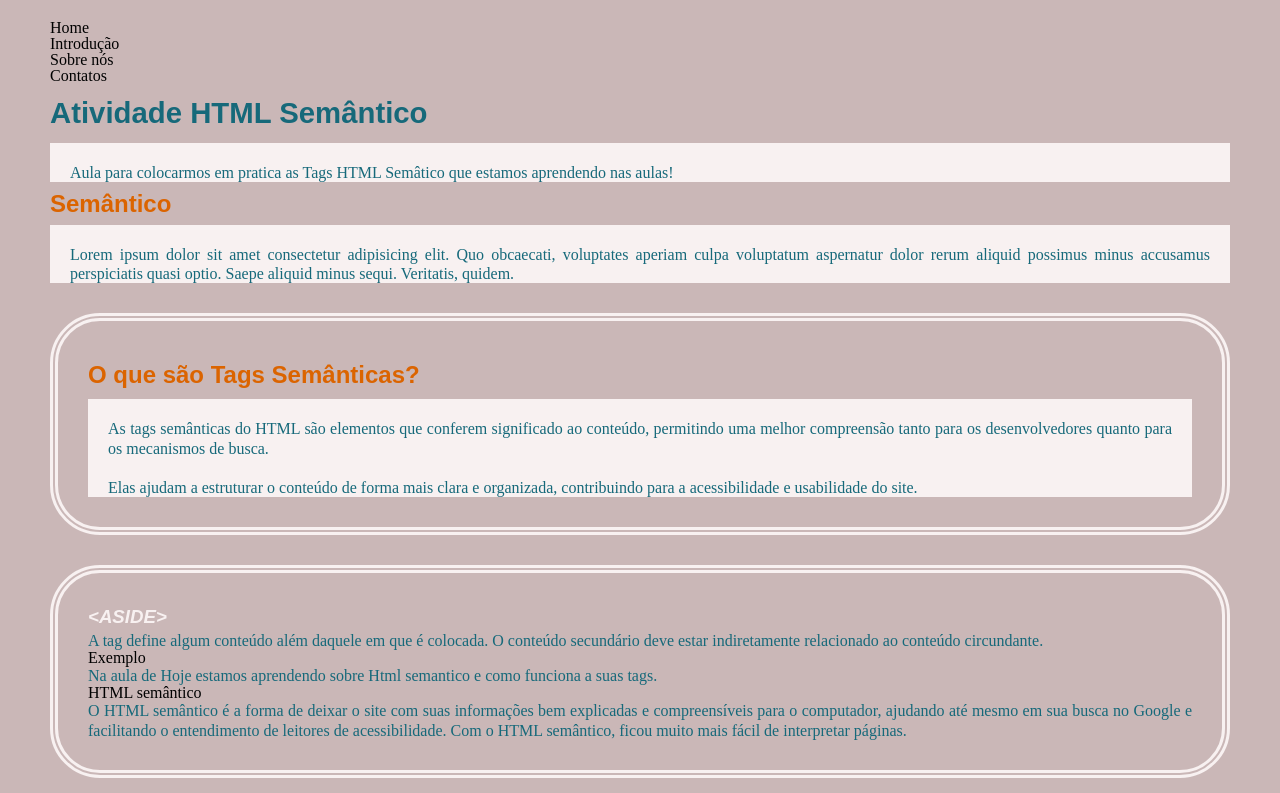
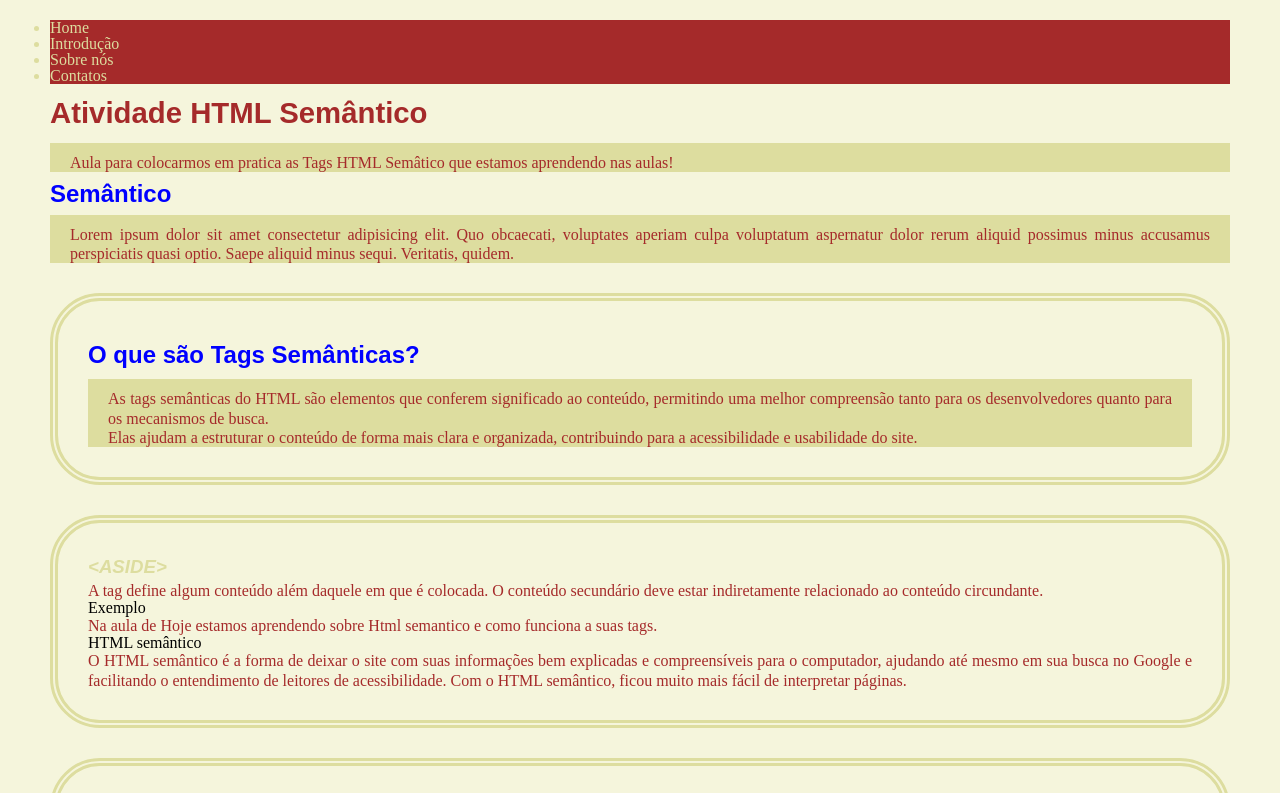
Before and after one commit to MatheusFernandesSantos/html-semantico, a plain HTML site: page index.html in a window 1280 px wide. Shown: the top 793 px of the page. Drawn offline with Linux system fonts and the light colour scheme.

Commit message:
fix-style: Alterações sobre estilo e espaçamento

```diff
--- a/index.html
+++ b/index.html
@@ -17,16 +17,18 @@
 </head>
 <body> <!-- style="color: rgb(16, 56, 165);" -->
     <header id="topo-pagina">
-        <nav>
+        <nav class="menu-principal">
             <!-- Lista Não ordenada -->
             <ul>
                 <!-- Item de lista -->
                 <li>
                     <a href="./index.html">Home</a>
                 </li>
+
                 <li>
                     <a href="#introducao">Introdução</a>
                 </li>
+
                 <li>
                     <a href="#sobre-nos">Sobre nós</a>
                 </li>
--- a/reset.css
+++ b/reset.css
@@ -31,9 +31,9 @@ footer, header, hgroup, menu, nav, section {
 body {
 	line-height: 1;
 }
-ol, ul {
+/* ol, ul {
 	list-style: none;
-}
+} */
 blockquote, q {
 	quotes: none;
 }
--- a/style.css
+++ b/style.css
@@ -1,9 +1,9 @@
 :root {
-    --cor-primaria: #16697A ;
-    --cor-secundaria: #DB6400;
-    --cor-terciaria: #FFA62B;
-    --cor-quartenaria: #F8F1F1;
-    --cor-fundo: #cab7b7;
+    --cor-primaria: brown ;
+    --cor-secundaria: blue;
+    --cor-terciaria: yellow;
+    --cor-quartenaria: #dddd9f;
+    --cor-fundo: beige;
 }
 
 html {
@@ -66,7 +66,7 @@ p {
 
 .paragrafo-de-artigo {
     background-color:var(--cor-quartenaria);
-    padding: 20px 20px 0 20px;
+    padding: 10px 20px 0px 20px;
 }
 
 article {
@@ -75,3 +75,19 @@ article {
     margin: 30px 0;
     border-radius: 50px;
 }
+
+.menu-principal ul {
+    background-color: var(--cor-primaria);
+}
+
+.menu-principal li {
+    color: var(--cor-quartenaria);
+}
+
+.menu-principal a {
+    color: var(--cor-quartenaria);
+}
+
+p + .paragrafo-de-artigo {
+    padding-top: 0;
+}
```
